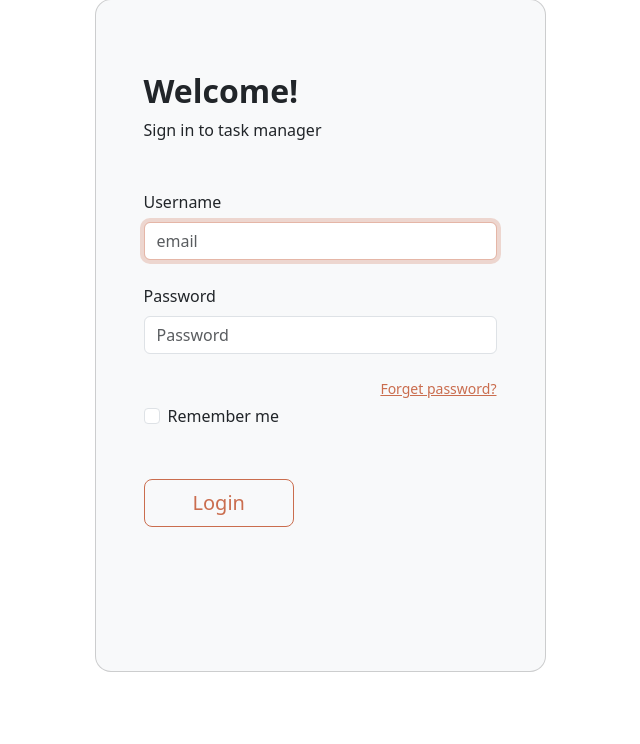
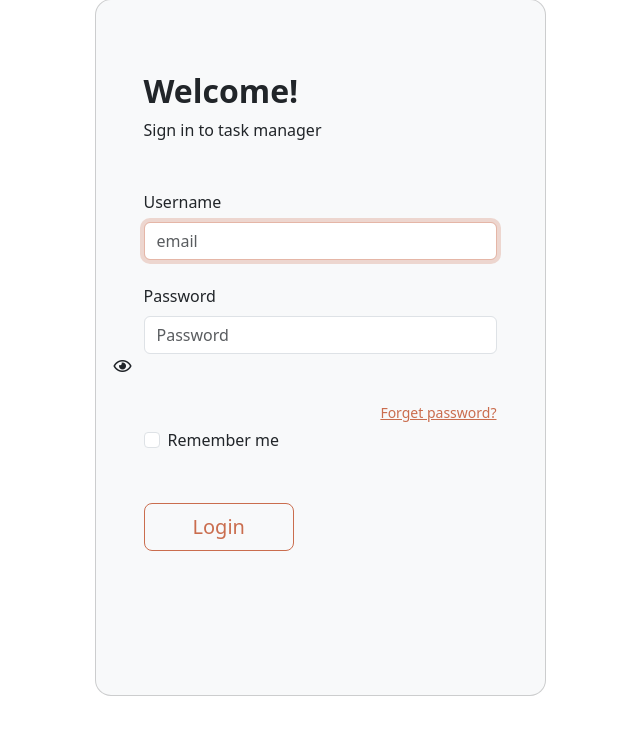
Before and after one commit to kevinngkaion/OkeefeProject, a Django app: page /login/ in a window 1280 px wide. Shown: the part 199-943 px from the top of the page, without its empty margins (320-960 px from the left). Before the commit the page ends 871 px from the top, so only its background shows below. Run offline with Django 4.2, Linux system fonts and the light colour scheme; parts of the project's set-up code (start-up, migrations or seed data) failed here and were passed over; some libraries are stand-ins or nearby versions.

Commit message:
commiting for merge

```diff
--- a/okeefeTM/static/scripts.js
+++ b/okeefeTM/static/scripts.js
@@ -107,3 +107,14 @@ function changeStatus(taskId, newStatus){
         }
     });
 }
+
+const togglePassword = document.querySelector('#togglePassword');
+  const password = document.querySelector('#id_password');
+
+  togglePassword.addEventListener('click', function (e) {
+    // toggle the type attribute
+    const type = password.getAttribute('type') === 'password' ? 'text' : 'password';
+    password.setAttribute('type', type);
+    // toggle the eye slash icon
+    this.classList.toggle('fa-eye-slash');
+});
--- a/okeefeTM/taskManager/forms.py
+++ b/okeefeTM/taskManager/forms.py
@@ -58,6 +58,8 @@ class LoginForm(AuthenticationForm):
         widget=forms.PasswordInput(attrs={'class': 'form-control'})
     )
 
+    remember_me = forms.BooleanField(required=False, widget=forms.CheckboxInput())
+
     def clean(self):
         email = self.cleaned_data.get('username')
         password = self.cleaned_data.get('password')
--- a/okeefeTM/taskManager/views.py
+++ b/okeefeTM/taskManager/views.py
@@ -89,6 +89,9 @@ def user_login(request):
             user = authenticate(request, username=username, password=password)
             if user is not None:
                 login(request, user)
+                if remember_me is not None:
+                    request.session.set_expired(0)
+
                 return redirect('home')
             else:
                 form.add_error(None, 'Invalid username or password')
@@ -97,6 +100,14 @@ def user_login(request):
 
     return render(request, 'login.html', {'form': form})
 
+class UpdatedLoginView(LoginView):
+    form_class = LoginForm
+    def form_valid(self, form):
+        remember_me = form.cleaned_data['remember_me']
+        if not remember_me:
+            self.request.session.set_expiry(0)
+            self.requset.session.modified = True
+        return super(UpdatedLoginView, self).form_valid(form)
 
 def user_logout(request):
     logout(request)
--- a/okeefeTM/templates/head.html
+++ b/okeefeTM/templates/head.html
@@ -8,6 +8,7 @@
     <meta name="viewport" content="width=device-width, initial-scale=1">
     <link rel="stylesheet" href="{% static 'css/bootstrap.css' %}">
     <link rel="stylesheet" href="{% static 'styles.css' %}">
+    <link rel="stylesheet" href="https://cdnjs.cloudflare.com/ajax/libs/font-awesome/5.13.0/css/all.min.css">
     <link rel="stylesheet" href="https://cdn.datatables.net/1.13.2/css/dataTables.bootstrap5.min.css">
     <title>{{ page_title }}</title>
     <link rel="icon" type="image/x-icon" href="{% static 'media/okeefeLogo.jpg' %}">
--- a/okeefeTM/templates/login.html
+++ b/okeefeTM/templates/login.html
@@ -16,7 +16,7 @@
                                 <h2 class="fw-bold mb-2">Welcome!</h2>
                                 <p class="text-dark-50 mb-5">Sign in to task manager</p>
 
-                                <p class="text-center text-primary">
+                                <p class="text-center text-danger">
                                  {% if form.errors %}
                                     {% for error in form.non_field_errors %}
                                             {{error}}
@@ -32,9 +32,13 @@
                                 </div>
 
                                 <div class="form-outline form-white mb-4">
+                                    <form>
                                     <label class="form-label" for="id_password">Password</label>
-                                    <input type="password" id="id_password" name="password" class="form-control"
-                                           placeholder="Password" required>
+                                    <input type="password" autocomplete="current-password" id="id_password" name="password" class="form-control"
+                                           placeholder="Password" required><i class="far fa-eye" id="togglePassword" style="margin-left: -30px; cursor: pointer;"></i>
+
+                                    </form>
+
                                 </div>
 
                                 <div class="d-flex justify-content-between align-items-center mb-4">
```
